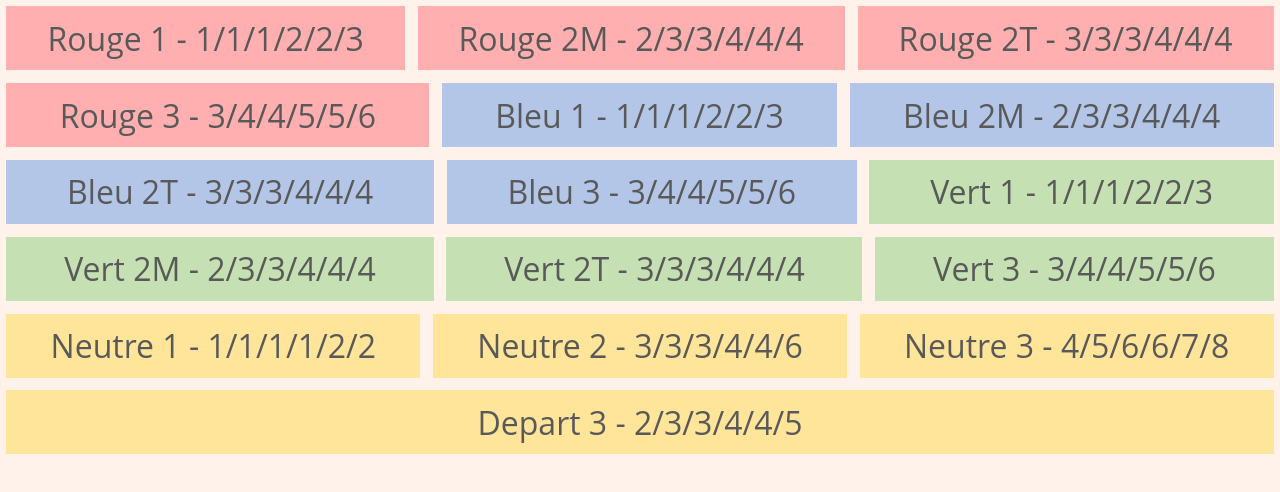
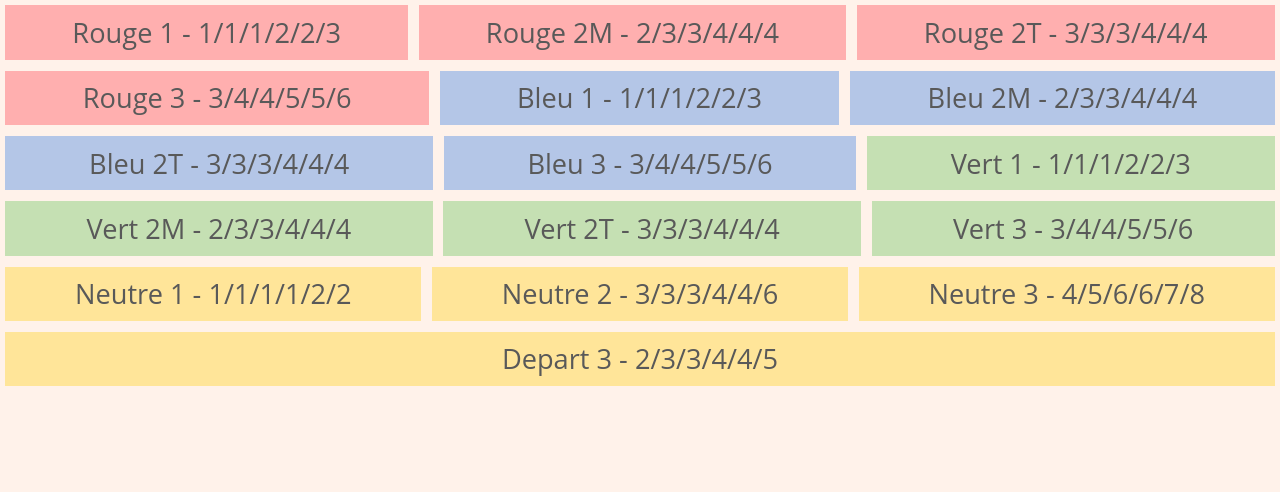
Before and after one commit to MrWormy/dices, a plain HTML site: page add/index.html in a window 1280 px wide. Drawn offline with Linux system fonts and the light colour scheme.

Commit message:
css fixes

```diff
--- a/add/index.html
+++ b/add/index.html
@@ -2,7 +2,9 @@
 <html lang="en">
 <head>
     <meta charset="UTF-8">
+    <meta name="viewport" content="width=device-width, initial-scale=1.0">
     <title>Add Dice</title>
+    <link rel="manifest" href="../manifest.webmanifest">
     <link rel="stylesheet" href="../style/index.css">
 </head>
 <body>
--- a/style/index.css
+++ b/style/index.css
@@ -17,7 +17,7 @@ a {
 
 .container {
     display: flex;
-    font-size: 2em;
+    font-size: 1.7em;
     position: relative;
     box-sizing: border-box;
 }
```
